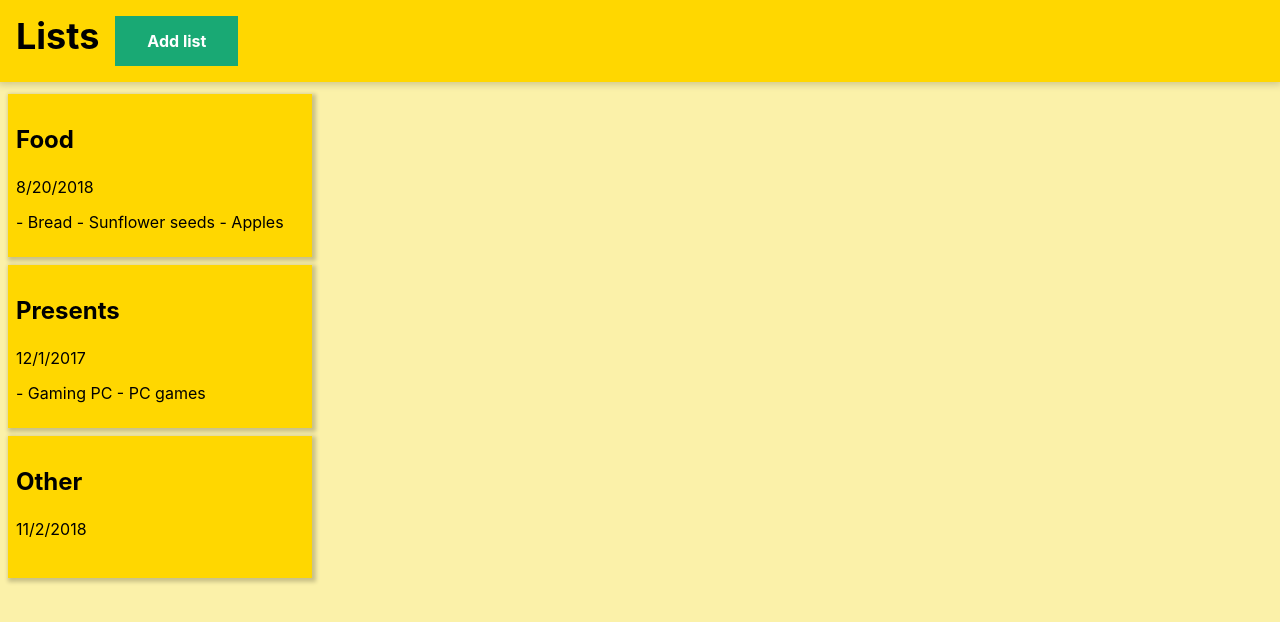
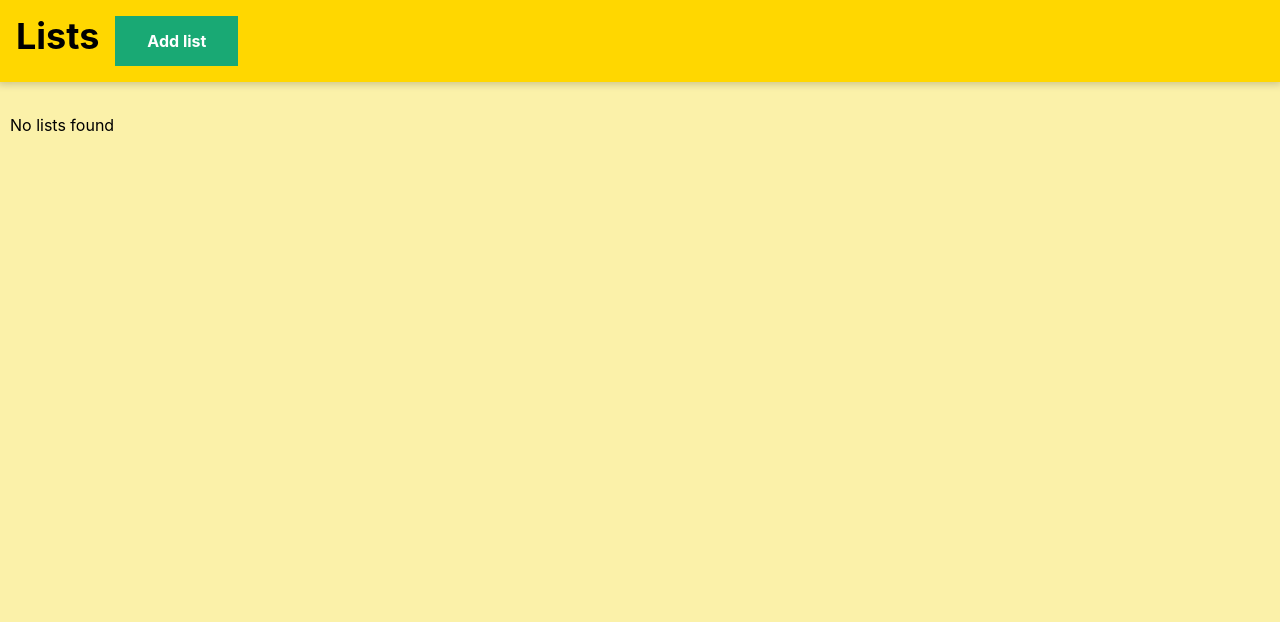
Before and after one commit to petermacko90/lists, a React (Create React App) app: page / in a window 1280 px wide. Shown: the top 622 px of the page. Built offline with nearby package versions, Linux system fonts and the light colour scheme.

Commit message:
save state to localStorage

```diff
--- a/src/actions/items.js
+++ b/src/actions/items.js
@@ -6,41 +6,10 @@ import {
   ADD_ITEM,
   SET_NEW_ITEM_NAME
 } from '../constants/action-types';
+import { loadState } from '../localStorage';
 
 export const requestItems = () => (dispatch) => {
-  const items = [
-    {
-      list_id: 1,
-      id: 1,
-      name: 'Bread',
-      checked: false
-    },
-    {
-      list_id: 1,
-      id: 2,
-      name: 'Sunflower seeds',
-      checked: true
-    },
-    {
-      list_id: 1,
-      id: 3,
-      name: 'Apples',
-      checked: false
-    },
-    {
-      list_id: 2,
-      id: 4,
-      name: 'Gaming PC',
-      checked: true
-    },
-    {
-      list_id: 2,
-      id: 5,
-      name: 'PC games',
-      checked: true
-    }
-  ];
-
+  const items = loadState() === undefined ? [] : loadState().itemsReducer.items;
   dispatch({ type: FETCH_ITEMS, payload: items });
 }
 
--- a/src/actions/lists.js
+++ b/src/actions/lists.js
@@ -6,26 +6,10 @@ import {
   ADD_LIST,
   SET_NEW_LIST_TITLE
 } from '../constants/action-types';
+import { loadState } from '../localStorage';
 
 export const requestLists = () => (dispatch) => {
-  const lists = [
-    {
-      id: 1,
-      title: 'Food',
-      modified: new Date('2018-08-20')
-    },
-    {
-      id: 2,
-      title: 'Presents',
-      modified: new Date('2017-12-01')
-    },
-    {
-      id: 3,
-      title: 'Other',
-      modified: new Date('2018-11-02')
-    }
-  ];
-
+  const lists = loadState() === undefined ? [] : loadState().listsReducer.lists;
   dispatch({ type: FETCH_LISTS, payload: lists });
 }
 
--- a/src/components/Navigation/Navigation.js
+++ b/src/components/Navigation/Navigation.js
@@ -1,7 +1,7 @@
 import React, { Component } from 'react';
 import { connect } from 'react-redux';
 import { setNewListTitle, addList } from '../../actions/lists';
-import { checkEmptyString } from '../../helpers';
+import { checkEmptyString, debounce } from '../../helpers';
 import './Navigation.css';
 
 const mapStateToProps = (state) => {
@@ -30,10 +30,6 @@ class Navigation extends Component {
   componentDidMount() {
     window.addEventListener('resize', debounce(this.onWindowResize, 250));
     this.onWindowResize();
-  }
-
-  componentWillUnmount() {
-    window.removeEventListener('resize', debounce(this.onWindowResize, 250));
   }
 
   onWindowResize = () => {
@@ -120,19 +116,3 @@ class Navigation extends Component {
 }
 
 export default connect(mapStateToProps, mapDispatchToProps)(Navigation);
-
-function debounce(func, wait, immediate) {
-	let timeout;
-	return function() {
-    let context = this;
-    let args = arguments;
-		let later = function() {
-			timeout = null;
-			if (!immediate) func.apply(context, args);
-		};
-		let callNow = immediate && !timeout;
-		clearTimeout(timeout);
-		timeout = setTimeout(later, wait);
-		if (callNow) func.apply(context, args);
-	}
-}
--- a/src/helpers.js
+++ b/src/helpers.js
@@ -4,3 +4,19 @@ export const checkEmptyString = (name) => {
   }
   return false;
 }
+
+export function debounce(func, wait, immediate) {
+	let timeout;
+	return function() {
+    let context = this;
+    let args = arguments;
+		let later = function() {
+			timeout = null;
+			if (!immediate) func.apply(context, args);
+		};
+		let callNow = immediate && !timeout;
+		clearTimeout(timeout);
+		timeout = setTimeout(later, wait);
+		if (callNow) func.apply(context, args);
+	}
+}
--- /dev/null
+++ b/src/localStorage.js
@@ -0,0 +1,26 @@
+export const loadState = () => {
+  try {
+    const serializedState = localStorage.getItem('state');
+    if (serializedState === null) {
+      return undefined;
+    }
+    return JSON.parse(serializedState, (key, value) => {
+      if (key === 'modified') {
+        return new Date(value);
+      } else {
+        return value;
+      }
+    });
+  } catch (err) {
+    return undefined;
+  }
+}
+
+export const saveState = (state) => {
+  try {
+    const serializedState = JSON.stringify(state);
+    localStorage.setItem('state', serializedState);
+  } catch (err) {
+    console.log('localStorage saveState error: ' + err);
+  }
+}
--- a/src/middleware/middleware.js
+++ b/src/middleware/middleware.js
@@ -5,7 +5,9 @@ import {
 export const addListOrItemMiddleware = store => next => action => {
   if (action.type === ADD_ITEM) {
     const items = store.getState().itemsReducer.items;
-    const maxId = items.reduce((a, b) => (a.id > b.id) ? a.id : b.id);
+    const maxId = items.reduce((a, b) => {
+      return (a.id > b.id) ? a.id : b.id;
+    }, 0);
     store.dispatch({
       type: ADD_ITEM_WITH_ID,
       payload: {
@@ -17,7 +19,9 @@ export const addListOrItemMiddleware = store => next => action => {
   }
   if (action.type === ADD_LIST) {
     const lists = store.getState().listsReducer.lists;
-    const maxId = lists.reduce((a, b) => (a.id > b.id) ? a.id : b.id);
+    const maxId = lists.reduce((a, b) => {
+      return (a.id > b.id) ? a.id : b.id;
+    }, 0);
     store.dispatch({
       type: ADD_LIST_WITH_ID,
       payload: {
--- a/src/reducers/items.js
+++ b/src/reducers/items.js
@@ -5,7 +5,8 @@ import {
   TOGGLE_ITEM,
   ADD_ITEM_WITH_ID,
   SET_NEW_ITEM_NAME,
-  ADD_LIST_WITH_ID
+  ADD_LIST_WITH_ID,
+  DELETE_LIST
 } from '../constants/action-types';
 
 const initialStateItems = {
@@ -64,6 +65,16 @@ export const itemsReducer = (state = initialStateItems, action = {}) => {
       return { ...state, newItemName: action.payload };
     case ADD_LIST_WITH_ID:
       return { ...state, currentItems: [] };
+    case DELETE_LIST:
+      return {
+        ...state,
+        items: state.items.filter(item => {
+          return item.list_id !== action.payload
+        }),
+        currentItems: state.currentItems.filter(item => {
+          return item.list_id !== action.payload
+        })
+      };
     default:
       return state;
   }
--- a/src/store/store.js
+++ b/src/store/store.js
@@ -4,12 +4,24 @@ import thunkMiddleware from 'redux-thunk';
 import { listsReducer } from '../reducers/lists';
 import { itemsReducer } from '../reducers/items';
 import { addListOrItemMiddleware } from '../middleware/middleware';
+import { loadState, saveState } from '../localStorage';
+import { debounce } from '../helpers';
 
-const rootReducer = combineReducers({
-  listsReducer, itemsReducer
-});
+const persistedState = loadState();
+const rootReducer = combineReducers({ listsReducer, itemsReducer });
 const store = createStore(
-  rootReducer, applyMiddleware(addListOrItemMiddleware, thunkMiddleware, logger)
+  rootReducer,
+  persistedState,
+  applyMiddleware(addListOrItemMiddleware, thunkMiddleware, logger)
+);
+
+store.subscribe(
+  debounce(() => {
+    saveState({
+      listsReducer: { lists: store.getState().listsReducer.lists },
+      itemsReducer: { items: store.getState().itemsReducer.items }
+    });
+  }, 1000)
 );
 
 export default store;
```
